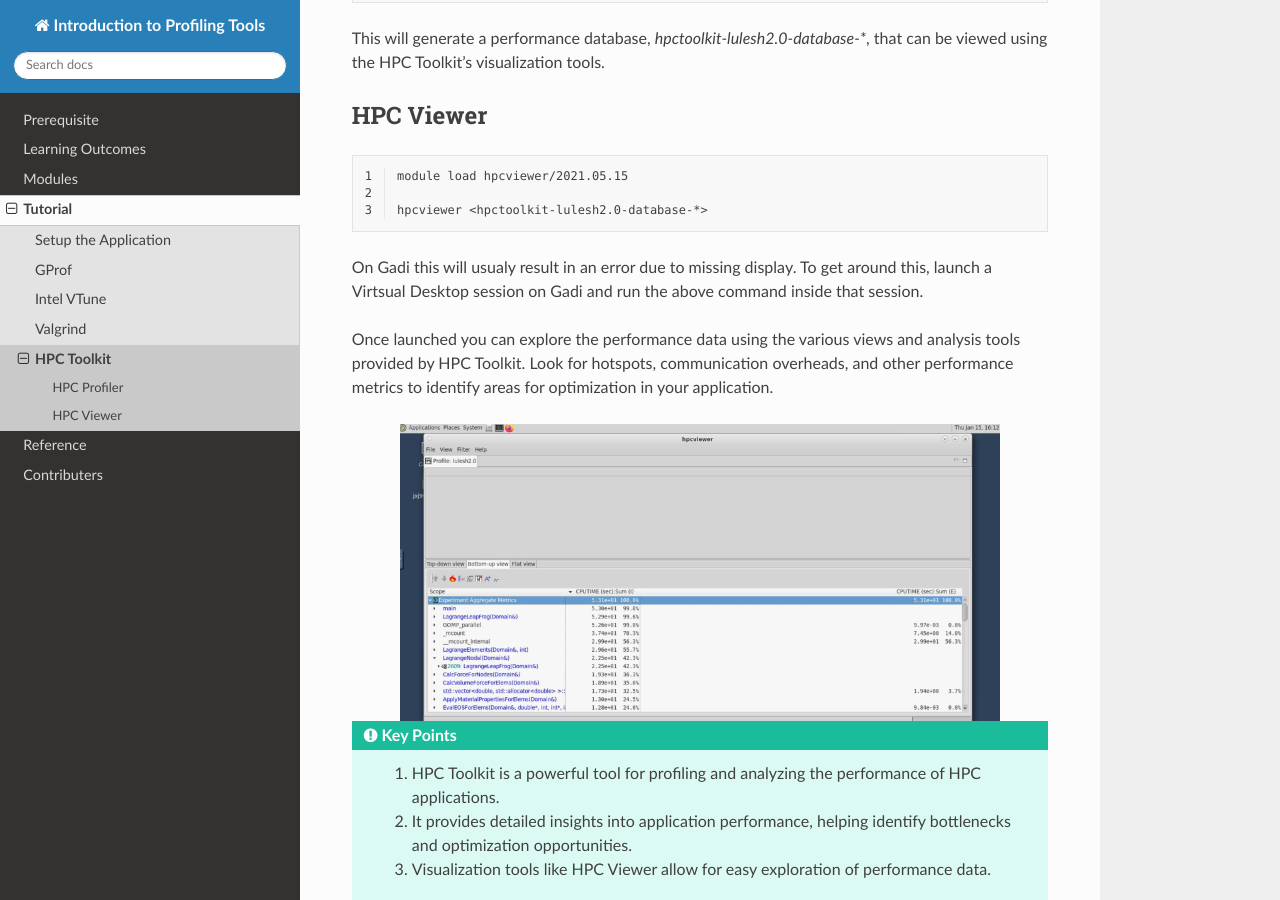
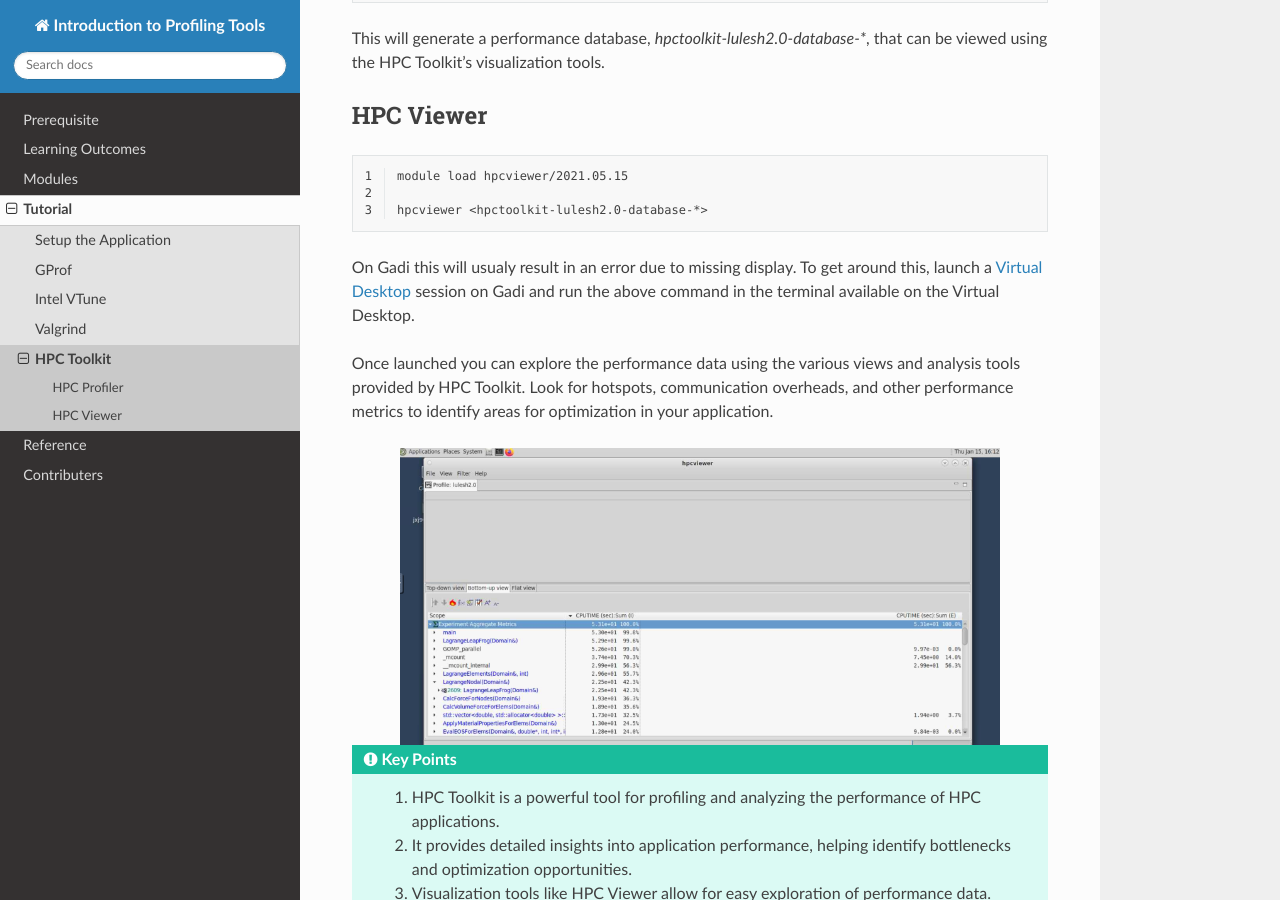
Before and after one commit to NCI900-Training-Organisation/intro-to-gprof, a Sphinx documentation site: the page built from docs/source/tutorial/hpctoolkit.rst, in a window 1280 px wide and 900 px high, scrolled down 1030 px. Built offline with Sphinx 7.4.7 and the Read the Docs theme 3.1.0, drawn with Linux system fonts in a browser that asks for light colours.

Commit message:
VDI details added

```diff
--- a/docs/source/tutorial/hpctoolkit.rst
+++ b/docs/source/tutorial/hpctoolkit.rst
@@ -60,8 +60,8 @@
 
     hpcviewer <hpctoolkit-lulesh2.0-database-*>
 
-On Gadi this will usualy result in an error due to missing display. To get around this, launch a Virtsual Desktop session on Gadi and run the above
-command inside that session.
+On Gadi this will usualy result in an error due to missing display. To get around this, launch a `Virtual Desktop  <https://handson-with-gadi.readthedocs.io/en/latest/tutorial/are_desktop.html>`_ session on Gadi and run the above
+command in the terminal available on the Virtual Desktop.
 
 Once launched you can explore the performance data using the various views and analysis tools provided by HPC Toolkit.
 Look for hotspots, communication overheads, and other performance metrics to identify areas for optimization in your application.
```
